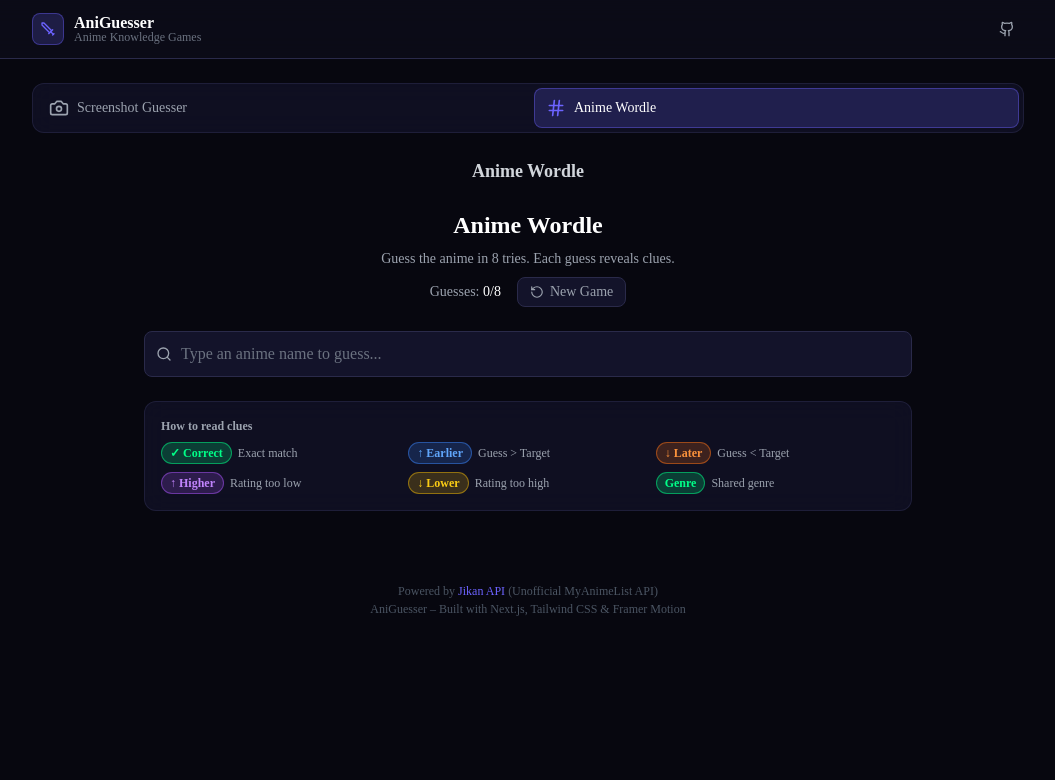
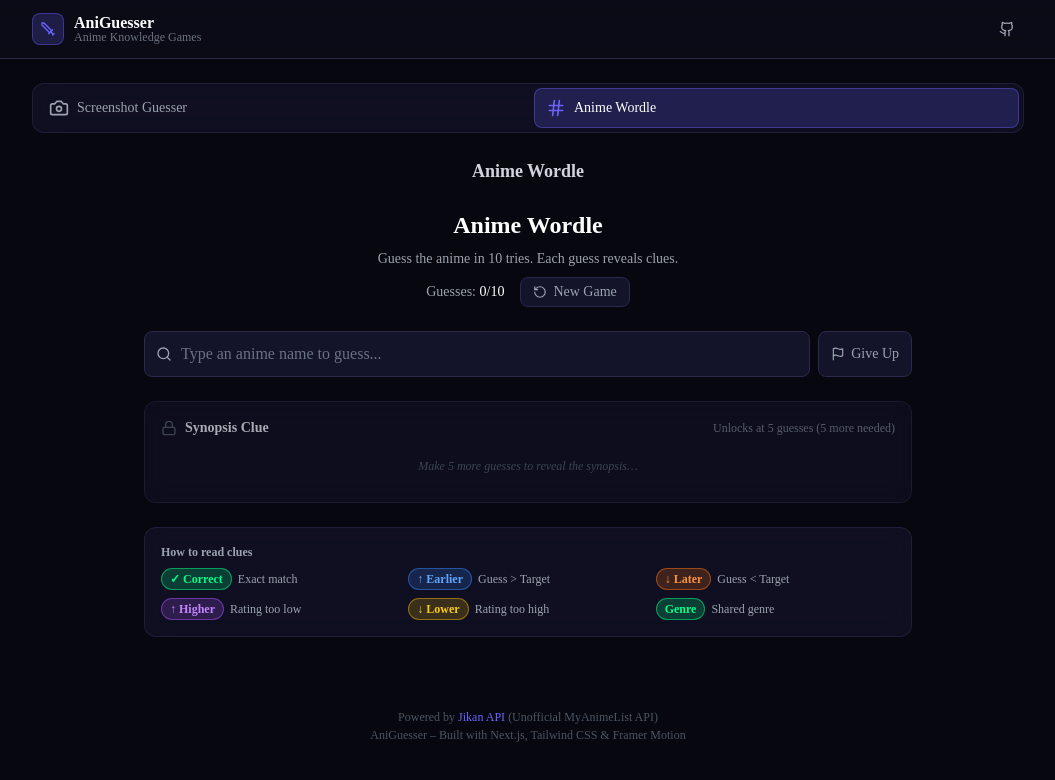
Before and after one commit to miyuruwu/aniguesser-web, a Next.js app: page / in a window 1280 px wide. Shown: the top 780 px of the page, without its empty margins (112-1167 px from the left). Built offline with nearby package versions, Linux system fonts and the light colour scheme.

Commit message:
Changes before error encountered
Agent-Logs-Url: https://github.com/miyuruwu/aniguesser-web/sessions/9d97b4fa-951c-4436-aff3-0ff26e537f17

Co-authored-by: miyuruwu <89837658+miyuruwu@users.noreply.github.com>

```diff
--- a/components/modes/AnimeWordle.tsx
+++ b/components/modes/AnimeWordle.tsx
@@ -2,16 +2,16 @@
 
 import { useState, useCallback } from "react";
 import { motion, AnimatePresence } from "framer-motion";
-import { RotateCcw, Trophy, ArrowRight, CheckCircle2, XCircle } from "lucide-react";
+import { RotateCcw, Trophy, ArrowRight, CheckCircle2, XCircle, Flag, Lock, BookOpen } from "lucide-react";
 import { Anime, GuessResult } from "@/types/anime";
 import { animeData } from "@/data/animeData";
 import AutocompleteInput from "@/components/ui/AutocompleteInput";
 import Badge from "@/components/ui/Badge";
 import Card from "@/components/ui/Card";
+import { getFranchiseKey, pickRandomTarget as pickRandom, MAX_GUESSES, CLUE_UNLOCK_AT } from "@/lib/gameUtils";
 
 function pickRandomTarget(exclude?: number): Anime {
-  const pool = exclude !== undefined ? animeData.filter((a) => a.id !== exclude) : animeData;
-  return pool[Math.floor(Math.random() * pool.length)];
+  return pickRandom(animeData, exclude);
 }
 
 function compareAnime(guess: Anime, target: Anime): GuessResult {
@@ -118,12 +118,12 @@ export default function AnimeWordle() {
   const [target, setTarget] = useState<Anime>(() => pickRandomTarget());
   const [guesses, setGuesses] = useState<GuessResult[]>([]);
   const [won, setWon] = useState(false);
+  const [gaveUp, setGaveUp] = useState(false);
   const [inputValue, setInputValue] = useState("");
-  const maxGuesses = 8;
 
   const handleGuess = useCallback(
     (anime: Anime) => {
-      if (won || guesses.length >= maxGuesses) return;
+      if (won || gaveUp || guesses.length >= MAX_GUESSES) return;
 
       // Prevent duplicate guesses
       if (guesses.some((g) => g.anime.id === anime.id)) {
@@ -136,21 +136,32 @@ export default function AnimeWordle() {
       setGuesses(newGuesses);
       setInputValue("");
 
-      if (anime.id === target.id || anime.title === target.title) {
+      // A guess counts as correct if it matches the same franchise as the target
+      if (
+        anime.id === target.id ||
+        getFranchiseKey(anime.title) === getFranchiseKey(target.title)
+      ) {
         setWon(true);
       }
     },
-    [guesses, target, won]
+    [guesses, target, won, gaveUp]
   );
+
+  const handleGiveUp = useCallback(() => {
+    if (won || gaveUp || guesses.length >= MAX_GUESSES) return;
+    setGaveUp(true);
+  }, [won, gaveUp, guesses.length]);
 
   const handleReset = () => {
     setTarget(pickRandomTarget(target.id));
     setGuesses([]);
     setWon(false);
+    setGaveUp(false);
     setInputValue("");
   };
 
-  const failed = !won && guesses.length >= maxGuesses;
+  const failed = !won && (guesses.length >= MAX_GUESSES || gaveUp);
+  const clueUnlocked = guesses.length >= CLUE_UNLOCK_AT || won || failed;
 
   return (
     <div className="w-full max-w-3xl mx-auto space-y-6">
@@ -158,13 +169,13 @@ export default function AnimeWordle() {
       <div className="text-center space-y-2">
         <h2 className="text-2xl font-bold text-white">Anime Wordle</h2>
         <p className="text-gray-400 text-sm">
-          Guess the anime in {maxGuesses} tries. Each guess reveals clues.
+          Guess the anime in {MAX_GUESSES} tries. Each guess reveals clues.
         </p>
         <div className="flex items-center justify-center gap-4 text-sm">
           <span className="text-gray-400">
             Guesses:{" "}
-            <span className={guesses.length >= maxGuesses - 2 ? "text-red-400" : "text-white"}>
-              {guesses.length}/{maxGuesses}
+            <span className={guesses.length >= MAX_GUESSES - 2 ? "text-red-400" : "text-white"}>
+              {guesses.length}/{MAX_GUESSES}
             </span>
           </span>
           <button
@@ -207,6 +218,14 @@ export default function AnimeWordle() {
                         {guesses.length} guess{guesses.length !== 1 ? "es" : ""}
                       </p>
                     </>
+                  ) : gaveUp ? (
+                    <>
+                      <p className="text-lg font-bold text-orange-400">You gave up!</p>
+                      <p className="text-gray-300">
+                        The answer was{" "}
+                        <span className="text-white font-semibold">{target.title}</span>
+                      </p>
+                    </>
                   ) : (
                     <>
                       <p className="text-lg font-bold text-red-400">Better luck next time!</p>
@@ -233,7 +252,7 @@ export default function AnimeWordle() {
         )}
       </AnimatePresence>
 
-      {/* Input */}
+      {/* Input + Give Up */}
       {!won && !failed && (
         <div className="flex gap-2">
           <AutocompleteInput
@@ -242,8 +261,46 @@ export default function AnimeWordle() {
             value={inputValue}
             onChange={setInputValue}
           />
+          <button
+            onClick={handleGiveUp}
+            className="flex items-center gap-1.5 px-3 py-2 rounded-lg bg-anime-card border border-anime-border text-gray-400 hover:text-red-400 hover:border-red-500/50 transition-colors text-sm whitespace-nowrap"
+          >
+            <Flag className="w-3.5 h-3.5" />
+            Give Up
+          </button>
         </div>
       )}
+
+      {/* Synopsis Clue */}
+      <Card className={clueUnlocked ? "" : "opacity-80"}>
+        <div className="flex items-center gap-2 mb-2">
+          {clueUnlocked ? (
+            <BookOpen className="w-4 h-4 text-anime-accent" />
+          ) : (
+            <Lock className="w-4 h-4 text-gray-600" />
+          )}
+          <p className="text-sm font-semibold text-gray-300">Synopsis Clue</p>
+          {!clueUnlocked && (
+            <span className="text-xs text-gray-500 ml-auto">
+              Unlocks at {CLUE_UNLOCK_AT} guesses ({CLUE_UNLOCK_AT - guesses.length} more needed)
+            </span>
+          )}
+        </div>
+        {clueUnlocked ? (
+          <p className="text-sm text-gray-300">{target.synopsis ?? "No synopsis available."}</p>
+        ) : (
+          <div className="flex items-center justify-center py-3">
+            {(() => {
+              const remaining = CLUE_UNLOCK_AT - guesses.length;
+              return (
+                <span className="text-xs text-gray-600 italic">
+                  Make {remaining} more guess{remaining !== 1 ? "es" : ""} to reveal the synopsis…
+                </span>
+              );
+            })()}
+          </div>
+        )}
+      </Card>
 
       {/* Column Headers */}
       {guesses.length > 0 && (
--- /dev/null
+++ b/lib/gameUtils.ts
@@ -0,0 +1,60 @@
+import { Anime } from "@/types/anime";
+
+/**
+ * Maximum number of guesses allowed per round.
+ */
+export const MAX_GUESSES = 10;
+
+/**
+ * Number of guesses after which the synopsis clue unlocks.
+ */
+export const CLUE_UNLOCK_AT = 5;
+
+/**
+ * Regex that matches common season/part suffixes at the end of an anime title.
+ * Examples stripped: "Season 2", "2nd Season", "Final Season", "Part 2".
+ */
+const SEASON_SUFFIX_RE =
+  /\s*(?::?\s*(?:season\s+\d+|\d+(?:st|nd|rd|th)\s+season|final\s+season|part\s+\d+))\s*$/i;
+
+/**
+ * Returns a normalised franchise key for the given title by:
+ *  1. Stripping trailing season/part suffixes.
+ *  2. Lower-casing and trimming whitespace.
+ *
+ * This allows "Attack on Titan Season 2" and "Attack on Titan" to be
+ * recognised as the same franchise.
+ */
+export function getFranchiseKey(title: string): string {
+  return title.replace(SEASON_SUFFIX_RE, "").trim().toLowerCase();
+}
+
+/**
+ * Deduplicates an array of anime by franchise key, keeping only the entry
+ * with the earliest release year (i.e. the first season).
+ *
+ * If two entries share the same franchise key and the same release year the
+ * one that appears first in the input array is kept.
+ */
+export function getDeduplicatedByFranchise(animes: Anime[]): Anime[] {
+  const seen = new Map<string, Anime>();
+  for (const anime of animes) {
+    const key = getFranchiseKey(anime.title);
+    const existing = seen.get(key);
+    if (!existing || anime.releaseYear < existing.releaseYear) {
+      seen.set(key, anime);
+    }
+  }
+  return Array.from(seen.values());
+}
+
+/**
+ * Pick a random anime from the deduplicated (first-season only) pool,
+ * optionally excluding a specific id (e.g. the current target).
+ */
+export function pickRandomTarget(animes: Anime[], exclude?: number): Anime {
+  const pool = getDeduplicatedByFranchise(animes).filter(
+    (a) => a.id !== exclude
+  );
+  return pool[Math.floor(Math.random() * pool.length)];
+}
--- a/package.json
+++ b/package.json
@@ -6,7 +6,8 @@
     "dev": "next dev",
     "build": "next build",
     "start": "next start",
-    "lint": "next lint"
+    "lint": "next lint",
+    "test": "jest --config jest.config.cjs"
   },
   "dependencies": {
     "framer-motion": "^11.3.19",
@@ -16,14 +17,17 @@
     "react-dom": "^18.3.1"
   },
   "devDependencies": {
+    "@types/jest": "^30.0.0",
     "@types/node": "^20.14.11",
     "@types/react": "^18.3.3",
     "@types/react-dom": "^18.3.0",
     "autoprefixer": "^10.4.19",
     "eslint": "^8.57.0",
     "eslint-config-next": "^15.5.15",
+    "jest": "^30.3.0",
     "postcss": "^8.4.39",
     "tailwindcss": "^3.4.6",
+    "ts-jest": "^29.4.9",
     "typescript": "^5.5.3"
   }
 }
```
Also changed, not shown: jest.config.cjs (added, +11 -0 lines), 2 other files (tests, documents, lock files or other folders).
